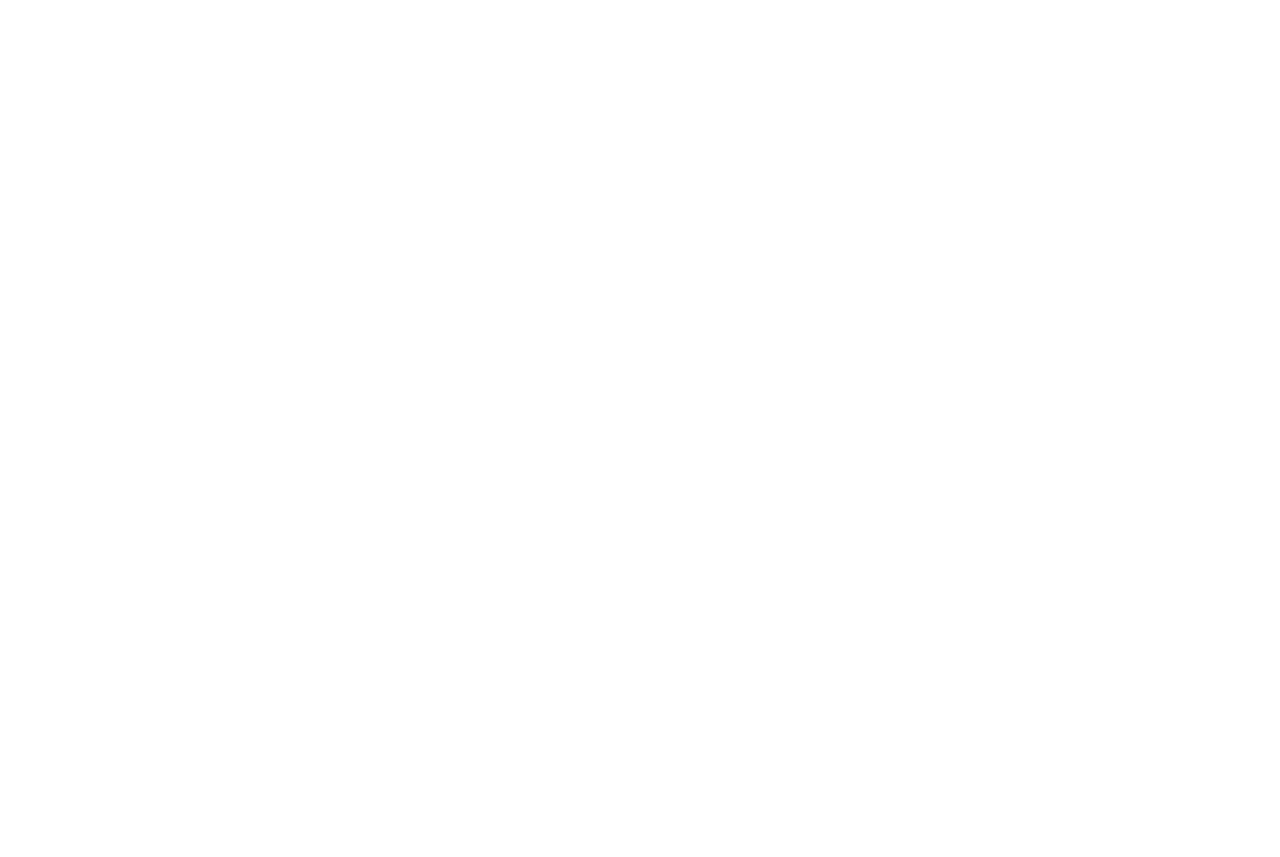
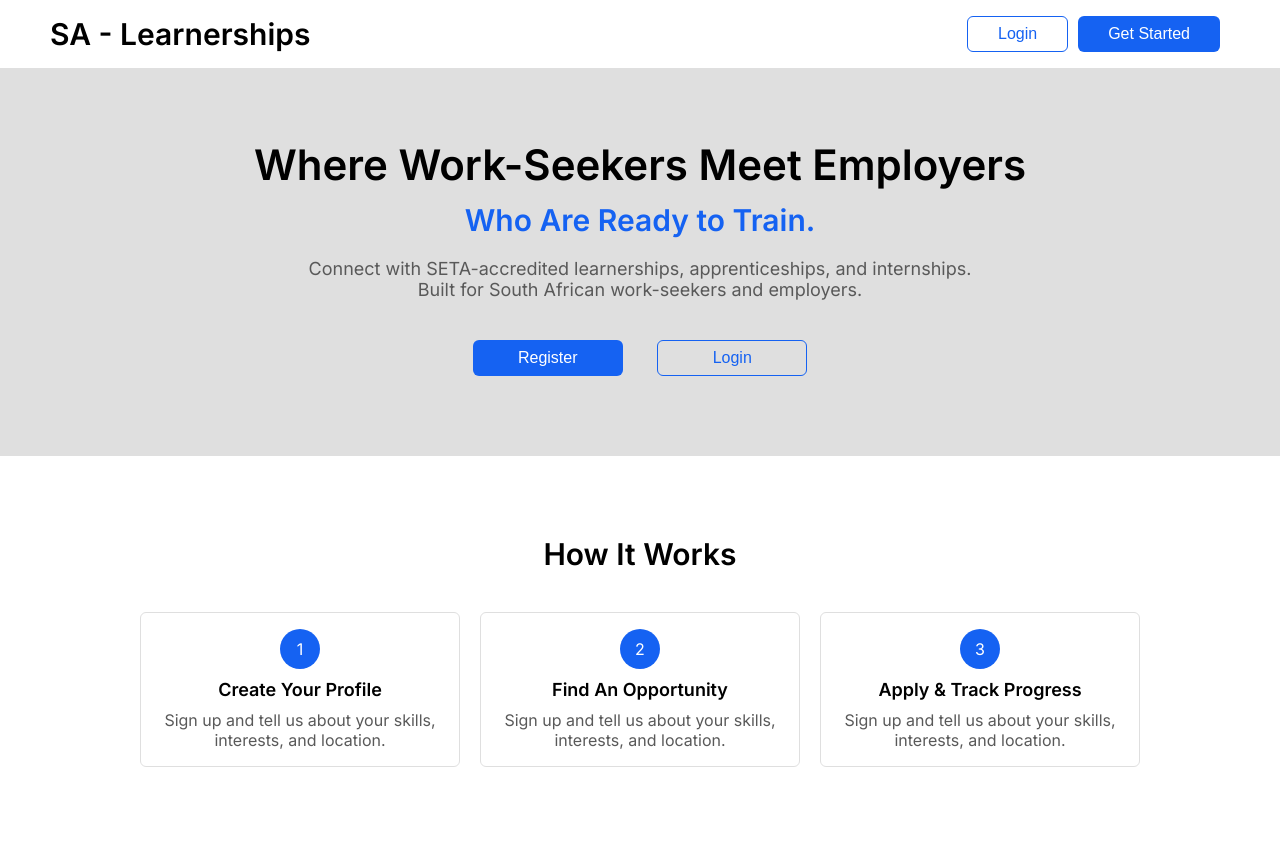
Before and after one commit to MufasaTryingCOMS/sa-learnerships, a plain HTML site: page index.html in a window 1280 px wide. Before the commit the page ends 800 px from the top, so only its background shows below. Drawn offline with Linux system fonts and the light colour scheme.

Commit message:
Landing page design

```diff
--- a/index.html
+++ b/index.html
@@ -5,8 +5,48 @@
         <meta name="viewport" content="width=device-width, initial-scale=1.0" />
         <title>SA Learnership</title>
         <link rel="stylesheet" href="/styles/index.css" />
+        <link rel="stylesheet" href="/styles/landing.css" />
     </head>
     <body>
+        <nav>
+            <h1 id="app-name">SA - Learnerships</h1>
+            <ul>
+                <li><button class="transparent-btn">Login</button></li>
+                <li><button class="coloured-btn">Get Started</button></li>
+            </ul>
+        </nav>
+        <header>
+            <h2>Where Work-Seekers Meet Employers</h2>
+            <h3>Who Are Ready to Train.</h3>
+            <p>
+                Connect with SETA-accredited learnerships, apprenticeships, and internships. Built for South African
+                work-seekers and employers.
+            </p>
+            <section>
+                <button class="coloured-btn">Register</button>
+                <button class="transparent-btn">Login</button>
+            </section>
+        </header>
+        <article id="how-it-works">
+            <h3>How It Works</h3>
+            <ul>
+                <li class="card">
+                    <p class="card-number">1</p>
+                    <h4>Create Your Profile</h4>
+                    <p class="description">Sign up and tell us about your skills, interests, and location.</p>
+                </li>
+                <li class="card">
+                    <p class="card-number">2</p>
+                    <h4>Find An Opportunity</h4>
+                    <p class="description">Sign up and tell us about your skills, interests, and location.</p>
+                </li>
+                <li class="card">
+                    <p class="card-number">3</p>
+                    <h4>Apply & Track Progress</h4>
+                    <p class="description">Sign up and tell us about your skills, interests, and location.</p>
+                </li>
+            </ul>
+        </article>
         <script src="/scripts/index.js"></script>
     </body>
 </html>
--- /dev/null
+++ b/styles/landing.css
@@ -0,0 +1,114 @@
+/* This file is for the landing page design and should be used solely on the index.html file */
+
+/* Navigation syles */
+nav {
+    width: 100%;
+    padding: 16px 50px;
+    display: flex;
+    justify-content: space-between;
+    align-items: center;
+}
+
+nav ul {
+    list-style: none;
+}
+
+nav ul {
+    display: flex;
+}
+
+nav ul li {
+    margin-right: 10px;
+}
+
+/* Header syles */
+header {
+    width: 100%;
+    background-color: #dfdfdf;
+    display: flex;
+    flex-direction: column;
+    align-items: center;
+    padding: 80px 0px;
+}
+
+header h2 {
+    font-size: 42px;
+    line-height: 34px;
+}
+
+header h3 {
+    margin: 20px 0px;
+    font-size: 30px;
+    color: #1562f2;
+}
+
+header p {
+    max-width: 700px;
+    text-align: center;
+    font-size: 18px;
+    color: #595959;
+}
+
+header section {
+    margin-top: 40px;
+}
+
+header section button {
+    width: 150px;
+    padding: 0px;
+}
+
+header section .coloured-btn {
+    margin-right: 30px;
+}
+
+/* How it works article syles */
+
+#how-it-works {
+    padding: 80px 0px;
+    display: flex;
+    flex-direction: column;
+    align-items: center;
+}
+
+#how-it-works h3 {
+    font-size: 30px;
+}
+
+#how-it-works ul {
+    margin-top: 30px;
+    list-style: none;
+    display: flex;
+}
+
+#how-it-works ul li {
+    width: 320px;
+    padding: 16px 0px;
+    margin: 10px;
+    display: flex;
+    flex-direction: column;
+    align-items: center;
+}
+
+#how-it-works ul li h4 {
+    margin: 10px 0px;
+    font-size: 18px;
+}
+
+#how-it-works ul li .card-number {
+    width: 40px;
+    height: 40px;
+    border: none;
+    border-radius: 50%;
+    background-color: #1562f2;
+    color: #ffffff;
+    display: flex;
+    justify-content: center;
+    align-items: center;
+}
+
+#how-it-works ul li .description {
+    max-width: 300px;
+    text-align: center;
+    color: #595959;
+}
```
